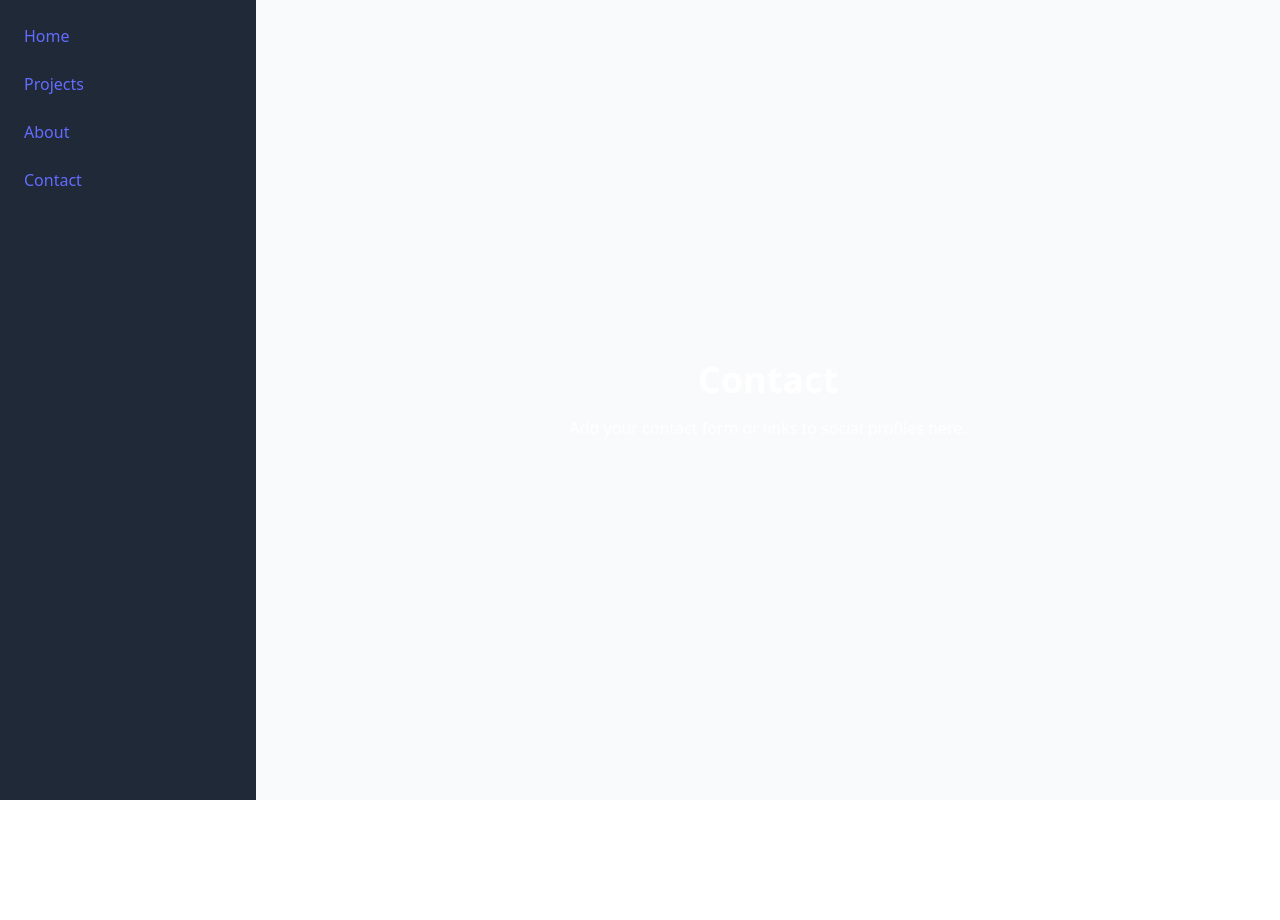
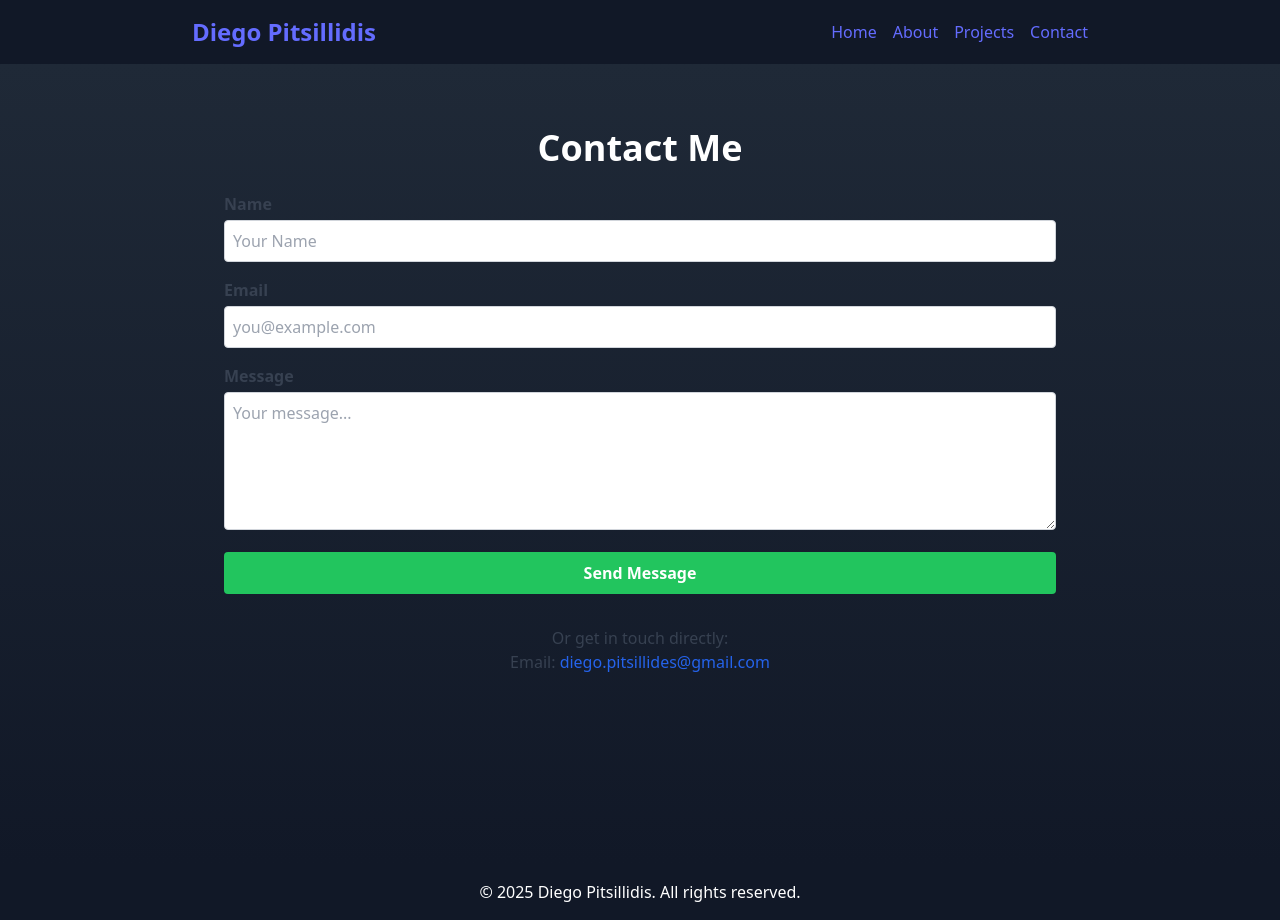
Before and after one commit to diegopitsillidis/diegopitsillidis-portfolio, a React (Vite) app: page /contact in a window 1280 px wide. Before the commit the page ends 800 px from the top, so only its background shows below. Built offline with nearby package versions, Linux system fonts and the light colour scheme.

Commit message:
about, contact, ui upgrade

```diff
--- a/src/App.tsx
+++ b/src/App.tsx
@@ -1,33 +1,35 @@
-// src/App.tsx
 import React from 'react';
-import { BrowserRouter as Router, Routes, Route } from 'react-router-dom';
-import Navigation from './components/Navigation';
+import { BrowserRouter as Router, Routes, Route, Link } from 'react-router-dom';
 import Home from './pages/Home';
+import About from './pages/About';
 import Projects from './pages/Projects';
-import About from './pages/About';
 import Contact from './pages/Contact';
 
 const App: React.FC = () => {
   return (
     <Router>
-      {/* Flex container for side nav + main content */}
-      <div className="flex min-h-screen bg-gray-900 text-white">
-
-        {/* Side Navigation with fixed width */}
-        <div className="w-64 bg-gray-800">
-          <Navigation />
+      <header className="bg-gray-900 text-white p-4 shadow">
+        <div className="max-w-4xl mx-auto flex justify-between items-center">
+          <Link to="/" className="text-2xl font-bold">Diego Pitsillidis</Link>
+          <nav className="space-x-4">
+            <Link to="/" className="hover:underline">Home</Link>
+            <Link to="/about" className="hover:underline">About</Link>
+            <Link to="/projects" className="hover:underline">Projects</Link>
+            <Link to="/contact" className="hover:underline">Contact</Link>
+          </nav>
         </div>
-
-        {/* Main content area grows to fill the rest */}
-        <div className="flex-grow">
-          <Routes>
-            <Route path="/" element={<Home />} />
-            <Route path="/projects" element={<Projects />} />
-            <Route path="/about" element={<About />} />
-            <Route path="/contact" element={<Contact />} />
-          </Routes>
-        </div>
-      </div>
+      </header>
+      <main>
+        <Routes>
+          <Route path="/" element={<Home />} />
+          <Route path="/about" element={<About />} />
+          <Route path="/projects" element={<Projects />} />
+          <Route path="/contact" element={<Contact />} />
+        </Routes>
+      </main>
+      <footer className="bg-gray-900 text-white p-4 text-center">
+        © {new Date().getFullYear()} Diego Pitsillidis. All rights reserved.
+      </footer>
     </Router>
   );
 };
--- a/src/components/ChatGPTChat.tsx
+++ b/src/components/ChatGPTChat.tsx
@@ -1,4 +1,4 @@
-import React, { useState, useEffect, useRef } from 'react';
+import React, { useState, useEffect } from 'react';
 import axios from 'axios';
 
 interface DocumentData {
@@ -14,10 +14,8 @@ interface Message {
 const ChatGPTChat: React.FC = () => {
   const [query, setQuery] = useState('');
   const [documents, setDocuments] = useState<DocumentData[]>([]);
-  //const [answer, setAnswer] = useState('');
+  const [conversation, setConversation] = useState<Message[]>([]);
   const [loading, setLoading] = useState(false);
-  const [conversation, setConversation] = useState<Message[]>([]);
-  const chatEndRef = useRef<HTMLDivElement>(null);
 
   // Load documents on mount
   useEffect(() => {
@@ -27,15 +25,12 @@ const ChatGPTChat: React.FC = () => {
       .catch((err) => console.error('Error loading documents:', err));
   }, []);
 
-  // Auto-scroll to the bottom when the conversation updates.
-  useEffect(() => {
-    chatEndRef.current?.scrollIntoView({ behavior: 'smooth' });
-  }, [conversation]);
-
-  // A very simple retrieval function that finds docs containing keywords from the query.
+  // A simple retrieval function that finds documents containing keywords from the query
   const retrieveContext = (q: string): string => {
     const lowerQ = q.toLowerCase();
-    const relevantDocs = documents.filter(doc => doc.text.toLowerCase().includes(lowerQ));
+    const relevantDocs = documents.filter(doc =>
+      doc.text.toLowerCase().includes(lowerQ)
+    );
     return relevantDocs.map(doc => `From ${doc.name}: ${doc.text}`).join('\n\n');
   };
 
@@ -43,19 +38,18 @@ const ChatGPTChat: React.FC = () => {
     e.preventDefault();
     setLoading(true);
 
-    // Save user query to conversation history:
+    // Append user message to conversation history
     setConversation(prev => [...prev, { role: 'user', content: query }]);
 
-    // Retrieve context based on the query from the local documents (for example)
+    // Retrieve context and construct the prompt
     const retrievedContext = retrieveContext(query);
-    // Construct a prompt that includes the context and the user query.
     const prompt = `Use the following context to answer the question:\n\n${retrievedContext}\n\nQuestion: ${query}\nAnswer:`;
 
     try {
       const response = await axios.post(
         'https://wpa4vo72aituzuijtfptzmjkoi0fqozs.lambda-url.eu-central-1.on.aws/',
         {
-          query: query,
+          query: query, // now included in payload
           model: "gpt-4o-mini",
           messages: [
             { role: "system", content: "You are a helpful assistant." },
@@ -70,13 +64,15 @@ const ChatGPTChat: React.FC = () => {
         }
       ) as { data: { choices: { message: { content: string } }[] } };
 
-      const assistantResponse = response.data.choices[0].message.content;
-      // Append assistant's reply to the conversation history:
-      setConversation(prev => [...prev, { role: 'assistant', content: assistantResponse }]);
-      //setAnswer(response.data.choices[0].message.content);
+      const assistantReply = response.data.choices[0].message.content;
+      // Append assistant message to conversation
+      setConversation(prev => [...prev, { role: 'assistant', content: assistantReply }]);
     } catch (error) {
       console.error(error);
-      //setAnswer('An error occurred while fetching the answer.');
+      setConversation(prev => [
+        ...prev,
+        { role: 'assistant', content: 'An error occurred while fetching the answer.' }
+      ]);
     } finally {
       setLoading(false);
       setQuery('');
@@ -85,31 +81,21 @@ const ChatGPTChat: React.FC = () => {
 
   return (
     <div className="max-w-4xl mx-auto p-4">
-      <h2 className="text-2xl font-bold mb-4">Chat with ChatGPT (with RAG)</h2>
       <div className="h-96 border rounded-lg p-4 overflow-y-auto bg-gray-50">
         {conversation.map((msg, index) => {
           const isUser = msg.role === 'user';
-          const bubbleColor = isUser ? 'bg-green-200' : 'bg-white';    // Change these colors as you like
-          const textColor = 'text-gray-900';                          // Ensure text is dark enough
-
+          const bubbleClasses = isUser
+            ? 'bg-green-200 text-gray-900'
+            : 'bg-white text-gray-900';
           return (
-            <div
-              key={index}
-              className={`mb-3 flex ${isUser ? 'justify-end' : 'justify-start'}`}
-            >
-              <div
-                className={`${bubbleColor} ${textColor} px-4 py-2 max-w-md rounded-md shadow`}
-                style={{ whiteSpace: 'pre-wrap' }}
-              >
+            <div key={index} className={`mb-3 flex ${isUser ? 'justify-end' : 'justify-start'}`}>
+              <div className={`${bubbleClasses} px-4 py-2 max-w-md rounded-md shadow`} style={{ whiteSpace: 'pre-wrap' }}>
                 {msg.content}
               </div>
             </div>
           );
         })}
-        <div ref={chatEndRef} />
       </div>
-
-      {/* Input area */}
       <form onSubmit={handleSubmit} className="mt-4">
         <textarea
           className="w-full border p-2 rounded-md mb-2 focus:outline-none focus:ring-2 focus:ring-blue-500"
@@ -122,10 +108,8 @@ const ChatGPTChat: React.FC = () => {
         <button
           type="submit"
           disabled={loading}
-          className={`w-full px-4 py-2 rounded-md text-white font-semibold ${
-            loading
-              ? 'bg-gray-400 cursor-not-allowed'
-              : 'bg-green-500 hover:bg-green-600'
+          className={`w-full px-4 py-2 rounded-md font-semibold text-white transition-colors ${
+            loading ? 'bg-gray-400 cursor-not-allowed' : 'bg-green-500 hover:bg-green-600'
           }`}
         >
           {loading ? 'Loading...' : 'Submit'}
--- a/src/components/ProjectCard.tsx
+++ b/src/components/ProjectCard.tsx
@@ -1,15 +1,16 @@
 import React from 'react';
 
 interface ProjectCardProps {
+  id: string;
   title: string;
   children: React.ReactNode; // this will be your project component (e.g., Minesweeper, SortingVis, etc.)
   documentation: React.ReactNode; // documentation content for the project
 }
 
-const ProjectCard: React.FC<ProjectCardProps> = ({ title, children, documentation }) => {
+const ProjectCard: React.FC<ProjectCardProps> = ({ id, title, children, documentation }) => {
   return (
     <div className="bg-white shadow-md rounded-lg border p-6">
-      <h2 className="text-2xl font-bold mb-4">{title}</h2>
+      <h2 id={id} className="text-2xl text-gray-800 font-bold mb-4">{title}</h2>
       <div className="mb-6">{children}</div>
       <div className="border-t pt-4">
         <h3 className="text-xl font-semibold mb-2">Documentation</h3>
--- a/src/pages/About.tsx
+++ b/src/pages/About.tsx
@@ -1,10 +1,64 @@
+// src/pages/About.tsx
 import React from 'react';
 
 const About: React.FC = () => {
   return (
-    <div className="flex flex-col items-center justify-center min-h-screen bg-gray-50">
-      <h1 className="text-4xl font-bold">About Me</h1>
-      <p className="mt-4">Include your background, skills, and career goals here.</p>
+    <div className="min-h-screen bg-gradient-to-b from-gray-800 to-gray-900 text-white pt-8 pb-16">
+      <div className="max-w-4xl mx-auto px-4">
+        <h1 className="text-4xl font-bold mb-6 text-center">
+          About Me
+        </h1>
+        <div className="flex flex-col md:flex-row items-center mb-8">
+          {/* Replace with your actual image URL */}
+          <img
+            src="/images/profile.jpg"
+            alt="Diego Pitsillidis"
+            className="w-40 h-40 rounded-full mb-4 md:mb-0 md:mr-8 shadow-md"
+          />
+          <div>
+            <p className="mb-4 leading-relaxed">
+              I am Diego Pitsillidis, a Software Developer with a passion
+              for building scalable, test-driven web applications. My
+              expertise spans React, Angular, .NET, and AWS, and I am
+              continually developing new techniques to advance my skill set.
+            </p>
+            <p className="leading-relaxed">
+              I earned a First Class Honours degree in Computer Application
+              Development from the University of South Wales and have worked
+              on a variety of projects that highlight my strong technical
+              background and commitment to quality software.
+            </p>
+          </div>
+        </div>
+
+        <section className="mb-8">
+          <h2 className="text-3xl font-bold mb-3">Skills &amp; Technologies</h2>
+          <ul className="list-disc ml-6">
+            <li>React, Angular, .NET</li>
+            <li>Test-Driven Development (TDD), CI/CD pipelines, and automated testing with GitHub Actions</li>
+            <li>Modern toolchain: Webpack, Babel, Chromatic, Stryker, and Storybook</li>
+            <li>AWS Cloud services and serverless architectures</li>
+            <li>Database development with SQL and cloud integration</li>
+          </ul>
+        </section>
+
+        <section>
+          <h2 className="text-3xl font-bold mb-3">Download My CV</h2>
+          <p className="mb-4 leading-relaxed">
+            For a detailed review of my education, work experience, and skills,
+            please download my CV below.
+          </p>
+          <div className="flex justify-center md:justify-start">
+            <a
+              href="/Diego_Pitsillidis_-_Software_Developer.pdf"
+              download
+              className="bg-green-500 hover:bg-green-600 text-white font-semibold py-2 px-6 rounded shadow transition-colors"
+            >
+              Download CV (PDF)
+            </a>
+          </div>
+        </section>
+      </div>
     </div>
   );
 };
--- a/src/pages/Contact.tsx
+++ b/src/pages/Contact.tsx
@@ -1,11 +1,89 @@
-import React from 'react';
+import React, { useState } from 'react';
 
 const Contact: React.FC = () => {
+  const [name, setName] = useState('');
+  const [email, setEmail] = useState('');
+  const [message, setMessage] = useState('');
+  const [status, setStatus] = useState<string | null>(null);
+
+  const handleSubmit = async (e: React.FormEvent) => {
+    e.preventDefault();
+    // Here you could integrate with a form service or backend API.
+    console.log({ name, email, message });
+    setStatus('Thank you for contacting me! I will get back to you shortly.');
+    setName('');
+    setEmail('');
+    setMessage('');
+  };
+
   return (
-    <div className="flex flex-col items-center justify-center min-h-screen bg-gray-50">
-      <h1 className="text-4xl font-bold">Contact</h1>
-      <p className="mt-4">Add your contact form or links to social profiles here.</p>
+    <div className="min-h-screen bg-gradient-to-b from-gray-800 to-gray-900 text-white pt-8 pb-16">
+      <div className="max-w-4xl mx-auto p-8 ">
+      <h1 className="text-4xl font-bold mb-6 text-center">Contact Me</h1>
+      <form onSubmit={handleSubmit} className="space-y-4">
+        <div>
+          <label htmlFor="name" className="block text-gray-700 font-semibold mb-1">
+            Name
+          </label>
+          <input
+            id="name"
+            type="text"
+            value={name}
+            onChange={(e) => setName(e.target.value)}
+            placeholder="Your Name"
+            className="w-full border border-gray-300 p-2 rounded focus:outline-none focus:ring-2 focus:ring-blue-500"
+            required
+          />
+        </div>
+        <div>
+          <label htmlFor="email" className="block text-gray-700 font-semibold mb-1">
+            Email
+          </label>
+          <input
+            id="email"
+            type="email"
+            value={email}
+            onChange={(e) => setEmail(e.target.value)}
+            placeholder="you@example.com"
+            className="w-full border border-gray-300 p-2 rounded focus:outline-none focus:ring-2 focus:ring-blue-500"
+            required
+          />
+        </div>
+        <div>
+          <label htmlFor="message" className="block text-gray-700 font-semibold mb-1">
+            Message
+          </label>
+          <textarea
+            id="message"
+            rows={5}
+            value={message}
+            onChange={(e) => setMessage(e.target.value)}
+            placeholder="Your message..."
+            className="w-full border border-gray-300 p-2 rounded focus:outline-none focus:ring-2 focus:ring-blue-500"
+            required
+          />
+        </div>
+        <button
+          type="submit"
+          className="w-full bg-green-500 hover:bg-green-600 text-white py-2 px-4 rounded font-bold transition-colors"
+        >
+          Send Message
+        </button>
+      </form>
+      {status && (
+        <div className="mt-4 p-4 bg-green-100 border border-green-300 rounded text-green-700">
+          {status}
+        </div>
+      )}
+      <div className="mt-8 text-center text-gray-700">
+        <p>Or get in touch directly:</p>
+        <p>
+          Email: <a className="text-blue-600 hover:underline" href="mailto:diego.pitsillides@gmail.com">diego.pitsillides@gmail.com</a>
+        </p>
+      </div>
     </div>
+    </div>
+
   );
 };
 
--- a/src/pages/Home.tsx
+++ b/src/pages/Home.tsx
@@ -1,13 +1,52 @@
 import React from 'react';
-import SimpleInteractiveLogos from '../components/SimpleInteractiveLogos';
-
+import { Link } from 'react-router-dom';
 
 const Home: React.FC = () => {
   return (
-    <div className="relative min-h-screen flex flex-col items-center justify-center">
-      <SimpleInteractiveLogos />
-      <h1 className="text-4xl font-bold mt-4">Welcome to My Portfolio</h1>
-      <p className="text-xl">Showcasing modern technologies with subtle interactivity.</p>
+    <div className="min-h-screen bg-gradient-to-b from-gray-800 to-gray-900 text-white flex flex-col justify-center items-center p-4">
+      <div className="text-center mb-12">
+        <h1 className="text-5xl md:text-6xl font-bold mb-4">
+          Hi, I'm Diego Pitsillidis
+        </h1>
+        <p className="text-lg md:text-xl mb-8 max-w-2xl mx-auto">
+          I am a passionate Full-Stack Developer creating modern, responsive and test-driven web applications using React, Angular, and more.
+        </p>
+        <div className="flex justify-center space-x-4">
+          <a
+            href="/Diego_Pitsillidis_-_Software_Developer.pdf"
+            download
+            className="bg-green-500 hover:bg-green-600 text-white font-semibold py-2 px-6 rounded shadow"
+          >
+            Download My CV
+          </a>
+          <Link
+            to="/projects"
+            className="bg-transparent border border-green-500 hover:bg-green-500 hover:text-white text-green-500 font-semibold py-2 px-6 rounded shadow"
+          >
+            View My Projects
+          </Link>
+        </div>
+      </div>
+      <div className="w-full max-w-4xl grid grid-cols-1 md:grid-cols-2 gap-8">
+        <div className="bg-white text-gray-800 p-6 rounded-lg shadow hover:shadow-xl transition-shadow">
+          <h2 className="text-2xl font-bold mb-2">Minesweeper Game</h2>
+          <p className="mb-4">
+            A React Minesweeper game built with TDD and a CI/CD pipeline that meets strict testing and coverage requirements.
+          </p>
+          <Link to="/projects#minesweeper" className="text-green-500 hover:underline font-semibold">
+            Learn More
+          </Link>
+        </div>
+        <div className="bg-white text-gray-800 p-6 rounded-lg shadow hover:shadow-xl transition-shadow">
+          <h2 className="text-2xl font-bold mb-2">ChatGPT with RAG</h2>
+          <p className="mb-4">
+            A secure integration of ChatGPT with retrieval-augmented generation using AWS Lambda and precomputed document embeddings.
+          </p>
+          <Link to="/projects#chatgpt" className="text-green-500 hover:underline font-semibold">
+            Learn More
+          </Link>
+        </div>
+      </div>
     </div>
   );
 };
```
Also changed, not shown: src/pages/Projects.tsx (+22 -2 lines), public/images/profile.jpg (added), 1 other file (tests, documents, lock files or other folders).
